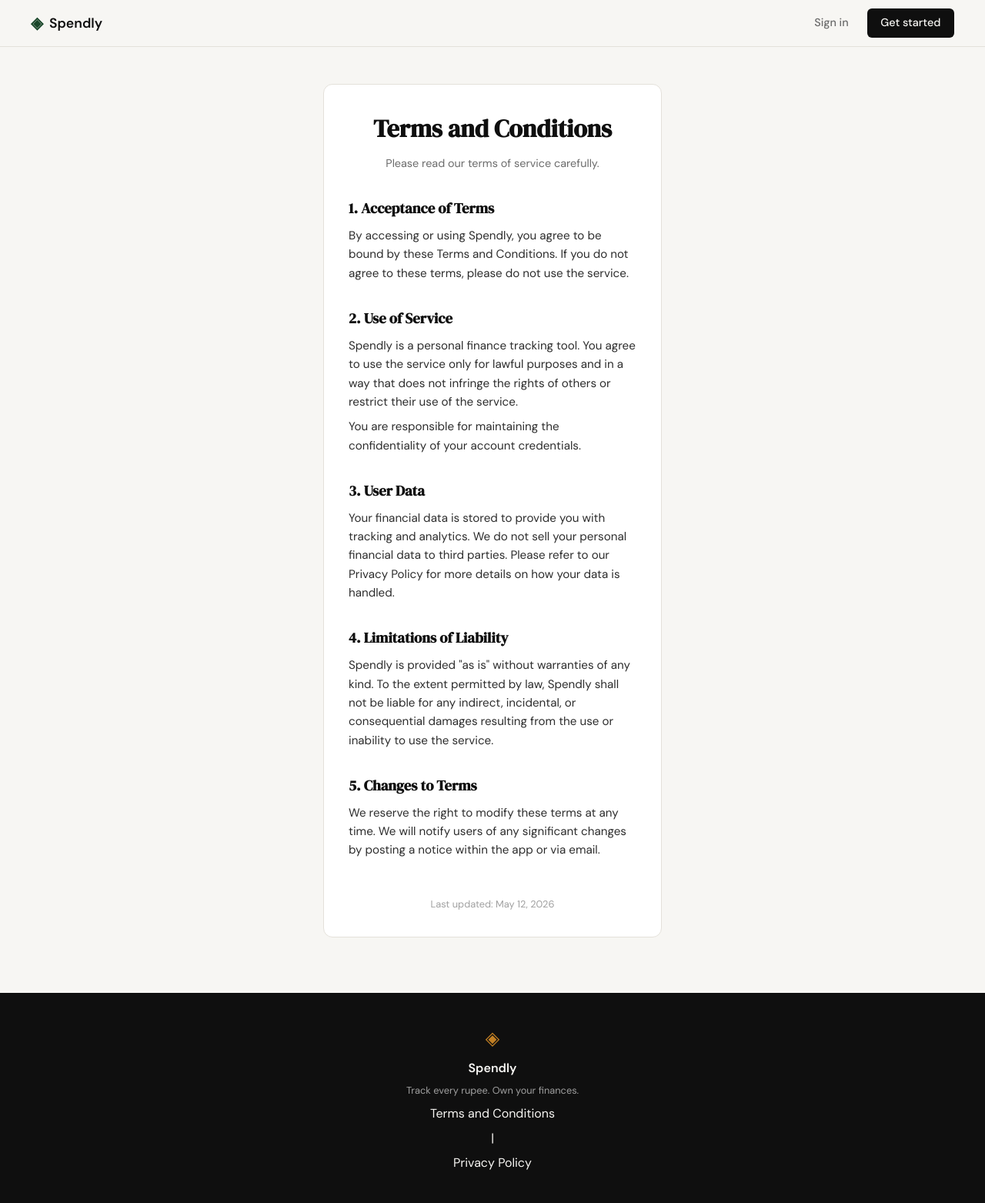
After one commit to Ankur-Yadav09/spendly, a Flask app: page /terms in a window 1280 px wide. The commit adds this page. Shown: the whole page at 77% size. Run offline with Flask 3, Linux system fonts and the light colour scheme.

Commit message:
landing: add terms and conditions page and route

```diff
--- a/app.py
+++ b/app.py
@@ -20,6 +20,11 @@ def register():
 @app.route("/login")
 def login():
     return render_template("login.html")
+
+
+@app.route("/terms")
+def terms():
+    return render_template("terms.html")
 
 
 # ------------------------------------------------------------------ #
--- a/templates/base.html
+++ b/templates/base.html
@@ -34,7 +34,7 @@
             <span class="brand-icon">◈</span>
             <span class="footer-name">Spendly</span>
             <p class="footer-copy">Track every rupee. Own your finances.</p>
-            <a href="#">Terms and Conditions</a> | <a href="#">Privacy Policy</a>
+            <a href="/terms">Terms and Conditions</a> | <a href="#">Privacy Policy</a>
         </div>
     </footer>
 
--- /dev/null
+++ b/templates/terms.html
@@ -0,0 +1,46 @@
+{% extends "base.html" %}
+
+{% block title %}Terms and Conditions — Spendly{% endblock %}
+
+{% block content %}
+<section class="auth-section">
+    <div class="auth-container">
+        <div class="auth-card">
+            <div class="auth-header">
+                <h1 class="auth-title">Terms and Conditions</h1>
+                <p class="auth-subtitle">Please read our terms of service carefully.</p>
+            </div>
+
+            <div style="line-height: 1.6; color: var(--ink-soft);">
+                <section style="margin-bottom: 2rem;">
+                    <h3 style="font-family: var(--font-display); color: var(--ink); margin-bottom: 0.5rem;">1. Acceptance of Terms</h3>
+                    <p style="font-size: 0.95rem;">By accessing or using Spendly, you agree to be bound by these Terms and Conditions. If you do not agree to these terms, please do not use the service.</p>
+                </section>
+
+                <section style="margin-bottom: 2rem;">
+                    <h3 style="font-family: var(--font-display); color: var(--ink); margin-bottom: 0.5rem;">2. Use of Service</h3>
+                    <p style="font-size: 0.95rem;">Spendly is a personal finance tracking tool. You agree to use the service only for lawful purposes and in a way that does not infringe the rights of others or restrict their use of the service.</p>
+                    <p style="font-size: 0.95rem; margin-top: 0.5rem;">You are responsible for maintaining the confidentiality of your account credentials.</p>
+                </section>
+
+                <section style="margin-bottom: 2rem;">
+                    <h3 style="font-family: var(--font-display); color: var(--ink); margin-bottom: 0.5rem;">3. User Data</h3>
+                    <p style="font-size: 0.95rem;">Your financial data is stored to provide you with tracking and analytics. We do not sell your personal financial data to third parties. Please refer to our Privacy Policy for more details on how your data is handled.</p>
+                </section>
+
+                <section style="margin-bottom: 2rem;">
+                    <h3 style="font-family: var(--font-display); color: var(--ink); margin-bottom: 0.5rem;">4. Limitations of Liability</h3>
+                    <p style="font-size: 0.95rem;">Spendly is provided "as is" without warranties of any kind. To the extent permitted by law, Spendly shall not be liable for any indirect, incidental, or consequential damages resulting from the use or inability to use the service.</p>
+                </section>
+
+                <section style="margin-bottom: 2rem;">
+                    <h3 style="font-family: var(--font-display); color: var(--ink); margin-bottom: 0.5rem;">5. Changes to Terms</h3>
+                    <p style="font-size: 0.95rem;">We reserve the right to modify these terms at any time. We will notify users of any significant changes by posting a notice within the app or via email.</p>
+                </section>
+
+                <p style="margin-top: 3rem; font-size: 0.8rem; color: var(--ink-faint); text-align: center;">Last updated: May 12, 2026</p>
+            </div>
+        </div>
+    </div>
+</section>
+{% endblock %}
```
